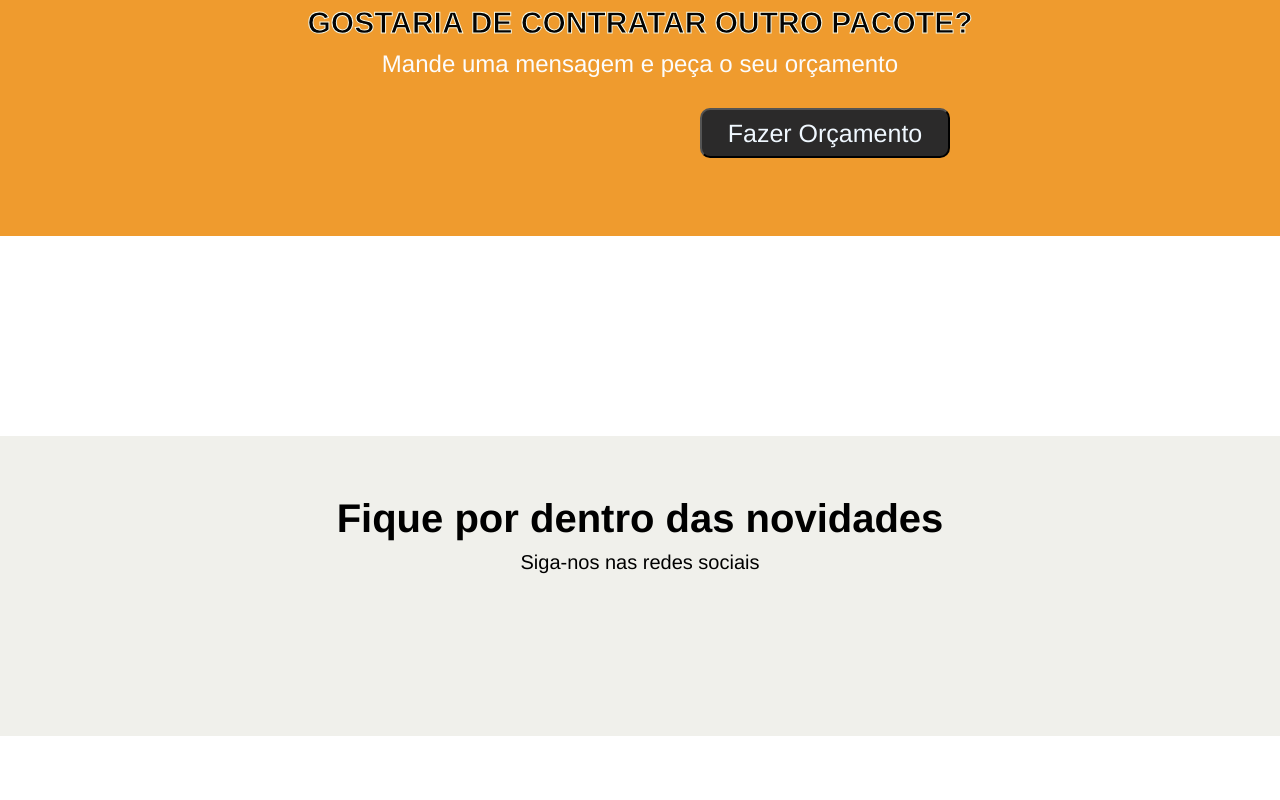
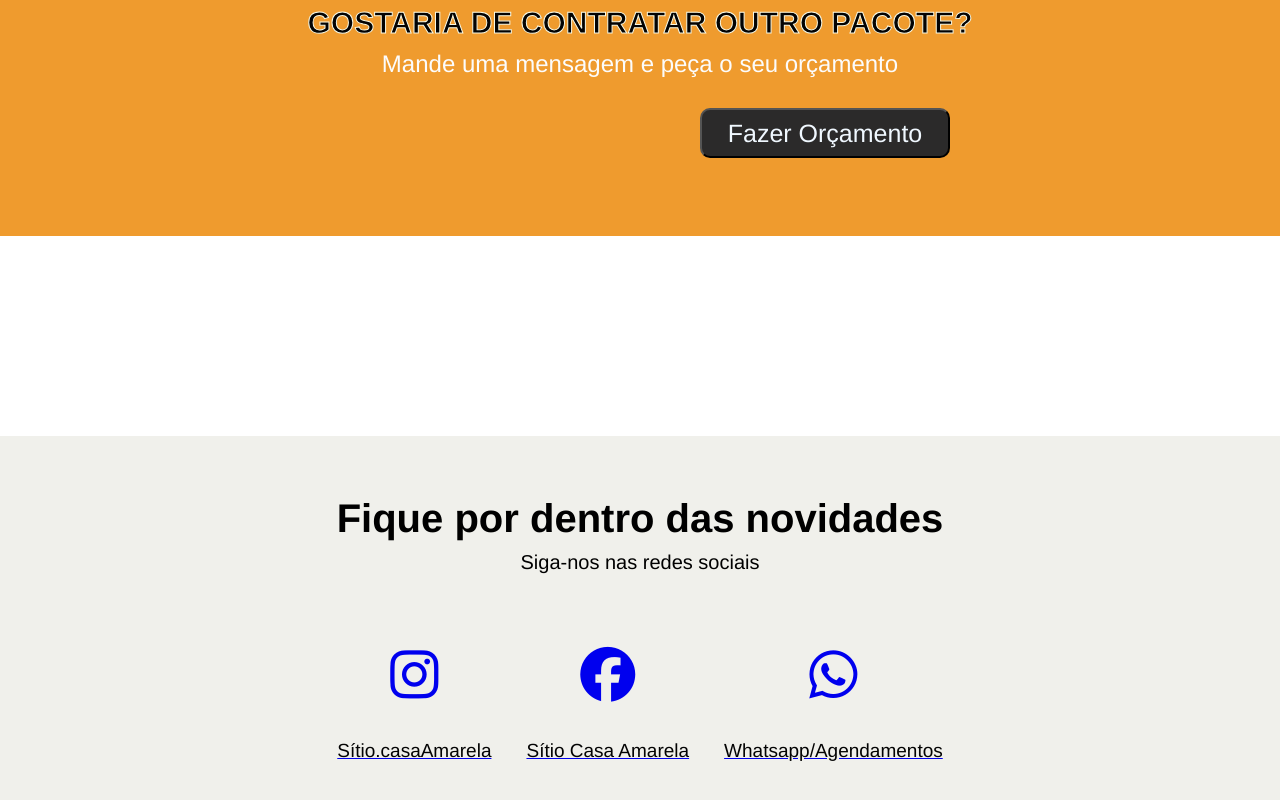
Before and after one commit to mirelledesa/site-3-Cs-Amarela, a plain HTML site: page index.html in a window 1280 px wide. Shown: the part 1563-2363 px from the top of the page. Before the commit the page ends 2299 px from the top, so only its background shows below. Drawn offline with Linux system fonts and the light colour scheme.

Commit message:
commit ok

```diff
--- a/index.html
+++ b/index.html
@@ -1,7 +1,7 @@
 <!DOCTYPE html>
 <html lang="pt-br">
 <head>
-
+    <script src="https://kit.fontawesome.com/c90aa88b78.js" crossorigin="anonymous"></script>
     <link rel="stylesheet" href="style.css">
     <meta charset="UTF-8">
     <meta name="viewport" content="width=device-width, initial-scale=1.0">
@@ -101,8 +101,22 @@
         <div class="rdp">
             <h2>Fique por dentro das novidades</h2>
             <p> Siga-nos nas redes sociais</p>
+           <div id="link-social">
+            <a href="https://Instagram.com/sitio.casasamarela" target="_blank">
+                <i class="fa-brands fa-instagram"></i>
+                <p class="texto"><br> Sítio.casaAmarela</p>
+            </a>
+            <a href="https://www.facebook.com/sitio.casasamarela?mibextid=LQQJ4d" target="_blank">
+                <i class="fa-brands fa-facebook"></i>
+                <p class="texto"><br>Sítio Casa Amarela</p>
+            </a>
+            <a href="https://wa.me/message/SWAF426S2F4HF1" target="_blank">
+                <i class="fa-brands fa-whatsapp"></i>
+                <p class="texto"><br>Whatsapp/Agendamentos</p>
+            </a>
+        </div>
+        </div>
 
-        </div>
     </footer>
 
 
--- a/style.css
+++ b/style.css
@@ -154,7 +154,7 @@ border: 2px solid white;
     padding-top: 60px;
     margin-top: 200px;
     background-color: #f0f0eb;
-    height: 300px;
+    height: 400px;
 }
 .rdp h2{
      font-size: 40px;
@@ -164,3 +164,22 @@ border: 2px solid white;
     margin-top: 10px;
     font-size: 20px;
 }
+#link-social{
+    display: flex;
+    justify-content: center;
+    margin-top: 70px;
+    gap: 35px;
+    font-size: 55px;
+    text-align: center;
+
+
+
+}
+#link-social .texto{
+    font-size: 19px;
+    color: #030303;
+
+
+
+
+}
```
